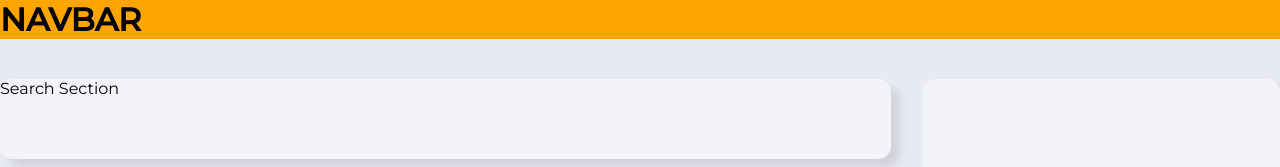
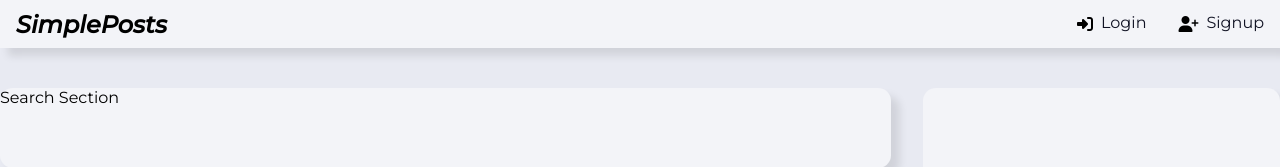
Before and after one commit to santiagorejas/simple-posts-front, a React (Create React App) app: page / in a window 1280 px wide. Shown: the top 167 px of the page. Built offline with nearby package versions, Linux system fonts and the light colour scheme; no server answers.

Commit message:
nav bar added

```diff
--- a/src/components/NavBar/NavBar.js
+++ b/src/components/NavBar/NavBar.js
@@ -1,5 +1,57 @@
+import { useContext } from "react";
+import { NavLink, useNavigate } from "react-router-dom";
+import { AuthContext } from "../../context/auth-context";
+import classes from "./NavBar.module.css";
+
 const NavBar = (props) => {
-  return <h1 style={{ backgroundColor: "Orange" }}>NAVBAR</h1>;
+  const auth = useContext(AuthContext);
+  const navigate = useNavigate();
+
+  return (
+    <nav className={classes["nav-bar"]}>
+      <h1 className={classes["nav-bar__logo"]} onClick={() => navigate("/")}>
+        SimplePosts
+      </h1>
+      <div className={classes["nav-bar__elements"]}>
+        {!auth.isLoggedIn && (
+          <div className={classes["nav-bar__element"]}>
+            <i class="fas fa-sign-in-alt"></i>
+            <NavLink
+              to="login"
+              className={({ isActive }) =>
+                isActive
+                  ? `${classes["active"]} ${classes["nav-bar__link"]}`
+                  : `${classes["nav-bar__link"]}`
+              }
+            >
+              Login
+            </NavLink>
+          </div>
+        )}
+        {!auth.isLoggedIn && (
+          <div className={classes["nav-bar__element"]}>
+            <i class="fas fa-user-plus"></i>
+            <NavLink
+              to="signup"
+              className={({ isActive }) =>
+                isActive
+                  ? `${classes["active"]} ${classes["nav-bar__link"]}`
+                  : `${classes["nav-bar__link"]}`
+              }
+            >
+              Signup
+            </NavLink>
+          </div>
+        )}
+        {auth.isLoggedIn && (
+          <div className={classes["nav-bar__element"]}>
+            <i class="fas fa-sign-out-alt"></i>
+            <p onClick={auth.logout}>Logout</p>
+          </div>
+        )}
+      </div>
+    </nav>
+  );
 };
 
 export default NavBar;
--- /dev/null
+++ b/src/components/NavBar/NavBar.module.css
@@ -0,0 +1,51 @@
+.nav-bar {
+    position: sticky;
+    left: 0%;
+    right: 0%;
+    top: 0%;
+    z-index: 1;
+    background-color: #f3f4f8;
+    display: flex;
+    align-items: center;
+    justify-content: space-between;
+    height: 3rem;
+    box-shadow: rgba(0,0,0,0.1) 0.5rem 0.5rem 0.5rem;
+}
+
+.nav-bar__logo {
+    margin: 0 1rem;
+    font-style: italic;
+    cursor: pointer;
+}
+
+.nav-bar__elements {
+    display: flex;
+    align-items: center;
+}
+
+.nav-bar__element {
+    display: flex;
+    align-items: center;
+    cursor: pointer;
+    margin: 0 1rem;
+}
+
+.nav-bar__element i {
+    margin-right: 0.5rem;
+}
+
+.nav-bar__element:hover {
+
+    text-shadow: rgba(0,0,0,0.2) 0.1rem 0.1rem 0.1rem ;
+}
+
+.nav-bar__link {
+    text-decoration: none;
+    color: #101223;
+    padding-bottom: 0.2rem;
+}
+
+
+.active {
+    border-bottom: 3px solid #282a3a;
+}
```
